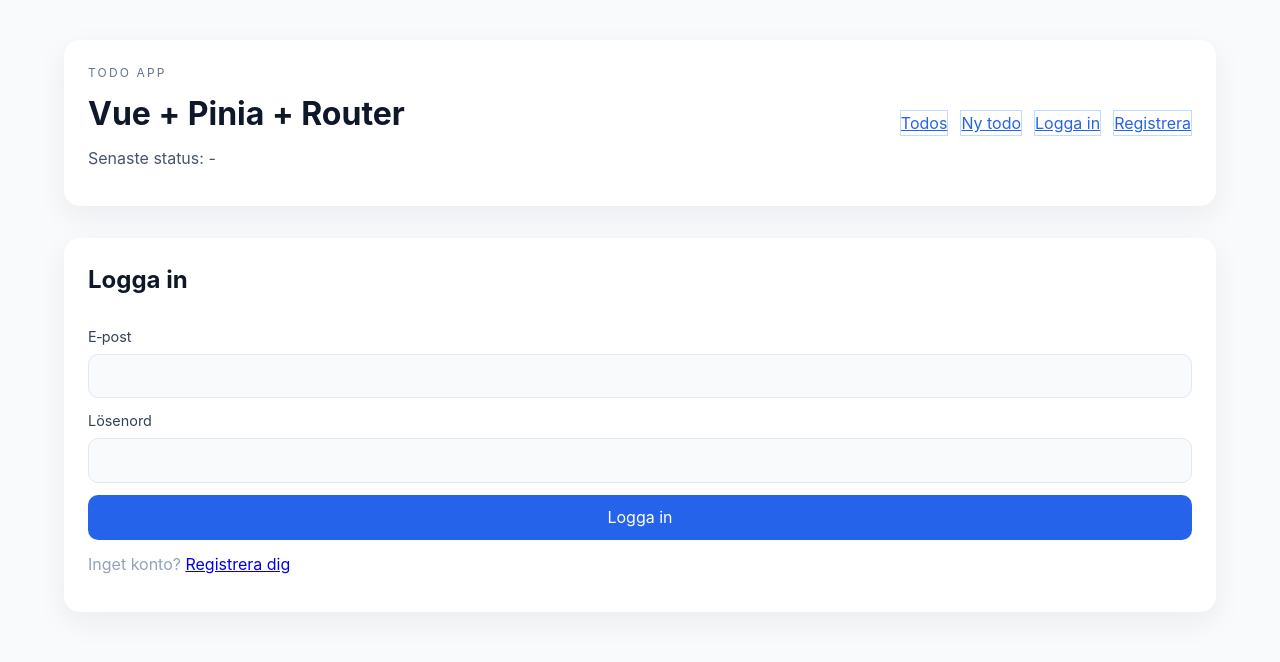
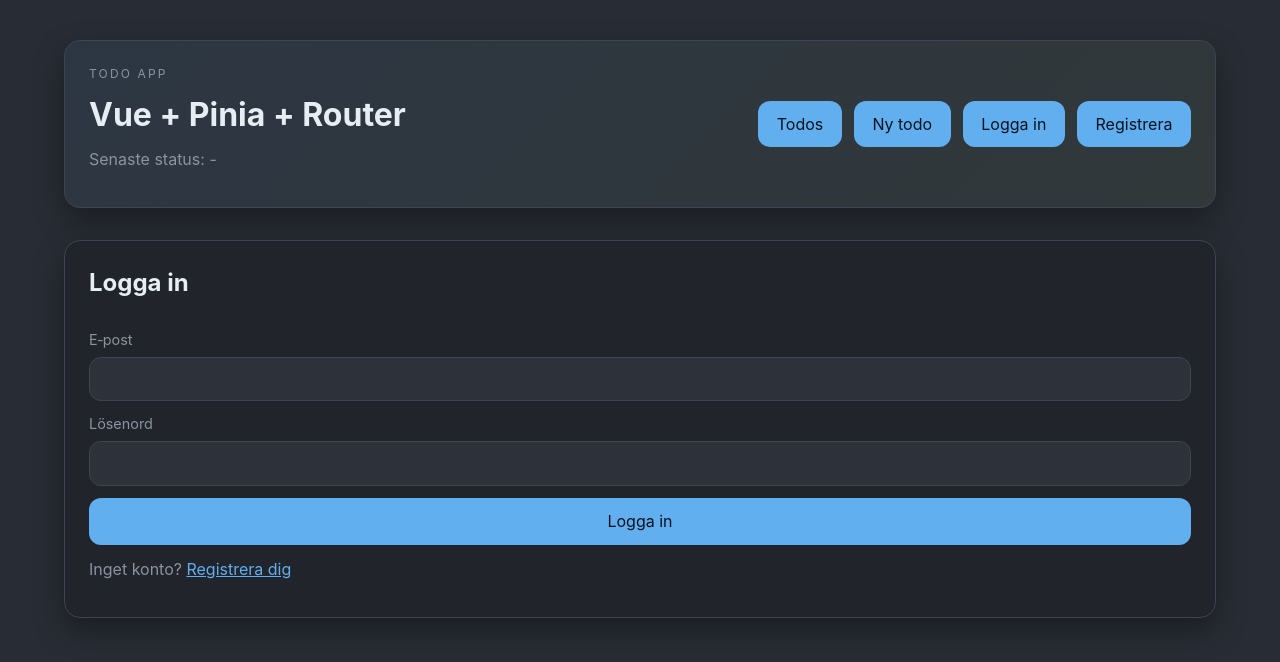
Before and after one commit to ccarlsson/todo-app, a Vue app in the folder frontend/: page /login in a window 1280 px wide. Shown: the top 662 px of the page. Built offline with nearby package versions, Linux system fonts and the light colour scheme; no server answers.

Commit message:
Add OneDark theme and unified buttons

```diff
--- a/frontend/src/App.vue
+++ b/frontend/src/App.vue
@@ -40,6 +40,16 @@
   gap: 1.5rem;
   align-items: center;
   justify-content: space-between;
+  border: 1px solid var(--border);
+  background: linear-gradient(135deg, rgba(97, 175, 239, 0.08), rgba(152, 195, 121, 0.08));
+}
+
+.header-bar h1 {
+  color: var(--text-strong);
+}
+
+.header-bar .subtitle {
+  color: var(--text-muted);
 }
 
 .filters {
--- a/frontend/src/pages/LoginPage.vue
+++ b/frontend/src/pages/LoginPage.vue
@@ -64,6 +64,6 @@
   flex-direction: column;
   gap: 0.4rem;
   font-size: 0.9rem;
-  color: #334155;
+  color: var(--text-muted);
 }
 </style>
--- a/frontend/src/pages/RegisterPage.vue
+++ b/frontend/src/pages/RegisterPage.vue
@@ -62,6 +62,6 @@
   flex-direction: column;
   gap: 0.4rem;
   font-size: 0.9rem;
-  color: #334155;
+  color: var(--text-muted);
 }
 </style>
--- a/frontend/src/pages/TodoEditPage.vue
+++ b/frontend/src/pages/TodoEditPage.vue
@@ -136,6 +136,6 @@
   flex-direction: column;
   gap: 0.4rem;
   font-size: 0.9rem;
-  color: #334155;
+  color: var(--text-muted);
 }
 </style>
--- a/frontend/src/pages/TodoListPage.vue
+++ b/frontend/src/pages/TodoListPage.vue
@@ -113,9 +113,10 @@
 }
 
 .todo-item {
-  border: 1px solid #e2e8f0;
+  border: 1px solid var(--border);
   border-radius: 14px;
   padding: 1rem 1.25rem;
+  background: var(--surface-strong);
 }
 
 .todo-main {
@@ -130,7 +131,7 @@
   flex-wrap: wrap;
   gap: 0.75rem;
   font-size: 0.85rem;
-  color: #64748b;
+  color: var(--text-muted);
 }
 
 .actions {
--- a/frontend/src/style.css
+++ b/frontend/src/style.css
@@ -2,10 +2,23 @@
   font-family: 'Inter', system-ui, -apple-system, BlinkMacSystemFont, 'Segoe UI', sans-serif;
   line-height: 1.5;
   font-weight: 400;
-  color: #0f172a;
-  background-color: #f8fafc;
   text-rendering: optimizeLegibility;
   -webkit-font-smoothing: antialiased;
+  color-scheme: dark;
+
+  --bg: #282c34;
+  --surface: #21252b;
+  --surface-strong: #2c313a;
+  --border: #3e4451;
+  --text: #abb2bf;
+  --text-strong: #e6edf3;
+  --text-muted: #8b93a1;
+  --primary: #61afef;
+  --secondary: #98c379;
+  --danger: #e06c75;
+  --focus: #c678dd;
+  --radius: 12px;
+  --shadow: 0 12px 30px rgba(0, 0, 0, 0.35);
 }
 
 * {
@@ -15,6 +28,8 @@
 body {
   margin: 0;
   min-height: 100vh;
+  background: var(--bg);
+  color: var(--text);
 }
 
 #app {
@@ -27,10 +42,19 @@
 h2,
 h3 {
   margin: 0 0 0.5rem;
+  color: var(--text-strong);
 }
 
 p {
   margin: 0 0 0.75rem;
+}
+
+a {
+  color: var(--primary);
+}
+
+a:hover {
+  color: #8ecaff;
 }
 
 input,
@@ -40,22 +64,32 @@
   font: inherit;
 }
 
-button {
-  border: none;
-  border-radius: 10px;
+button,
+.ghost,
+a.ghost {
+  border: 1px solid transparent;
+  border-radius: var(--radius);
   padding: 0.65rem 1.1rem;
-  background: #2563eb;
-  color: #fff;
+  background: var(--primary);
+  color: #0b1220;
   cursor: pointer;
-  transition: transform 0.2s ease, box-shadow 0.2s ease;
+  text-decoration: none;
+  display: inline-flex;
+  align-items: center;
+  justify-content: center;
+  gap: 0.4rem;
+  transition: transform 0.2s ease, box-shadow 0.2s ease, background 0.2s ease, border-color 0.2s ease;
 }
 
-button:hover {
+button:hover,
+.ghost:hover,
+a.ghost:hover {
   transform: translateY(-1px);
-  box-shadow: 0 6px 18px rgba(37, 99, 235, 0.2);
+  box-shadow: 0 10px 22px rgba(0, 0, 0, 0.25);
 }
 
-button:disabled {
+button:disabled,
+.ghost[aria-disabled='true'] {
   opacity: 0.6;
   cursor: not-allowed;
   box-shadow: none;
@@ -66,26 +100,27 @@
   text-transform: uppercase;
   letter-spacing: 0.18em;
   font-size: 0.75rem;
-  color: #64748b;
+  color: var(--text-muted);
   margin-bottom: 0.5rem;
 }
 
 .subtitle {
-  color: #475569;
+  color: var(--text-muted);
 }
 
 
 .card {
-  background: #ffffff;
+  background: var(--surface);
   padding: 1.5rem;
   border-radius: 16px;
-  box-shadow: 0 10px 30px rgba(15, 23, 42, 0.06);
+  border: 1px solid var(--border);
+  box-shadow: var(--shadow);
 }
 
 
 .mode-switch {
   display: inline-flex;
-  background: #e2e8f0;
+  background: var(--surface-strong);
   border-radius: 999px;
   padding: 0.25rem;
   gap: 0.25rem;
@@ -93,46 +128,58 @@
 
 .mode-switch button {
   background: transparent;
-  color: #475569;
+  color: var(--text-muted);
   box-shadow: none;
 }
 
 .mode-switch button.active {
-  background: #ffffff;
-  color: #0f172a;
-  box-shadow: 0 4px 12px rgba(15, 23, 42, 0.12);
+  background: var(--surface);
+  color: var(--text-strong);
+  box-shadow: 0 6px 16px rgba(0, 0, 0, 0.35);
 }
 
 
 input,
 select,
 textarea {
-  border: 1px solid #e2e8f0;
-  border-radius: 10px;
+  border: 1px solid var(--border);
+  border-radius: var(--radius);
   padding: 0.65rem 0.75rem;
-  background: #f8fafc;
+  background: var(--surface-strong);
+  color: var(--text-strong);
+}
+
+input:focus,
+select:focus,
+textarea:focus,
+button:focus,
+.ghost:focus,
+a.ghost:focus {
+  outline: none;
+  border-color: var(--focus);
+  box-shadow: 0 0 0 3px rgba(198, 120, 221, 0.2);
 }
 
 
 .ghost {
-  background: transparent;
-  color: #2563eb;
-  box-shadow: none;
-  border: 1px solid #bfdbfe;
+  background: var(--secondary);
+  color: #0b1220;
 }
 
 .danger {
-  background: #ef4444;
+  background: var(--danger);
+  color: #0b1220;
 }
 
 
 .muted {
-  color: #94a3b8;
+  color: var(--text-muted);
 }
 
 .error {
-  background: #fee2e2;
-  color: #b91c1c;
+  background: rgba(224, 108, 117, 0.18);
+  color: #f6c6cb;
   padding: 0.75rem 1rem;
-  border-radius: 12px;
+  border-radius: var(--radius);
+  border: 1px solid rgba(224, 108, 117, 0.45);
 }
```
